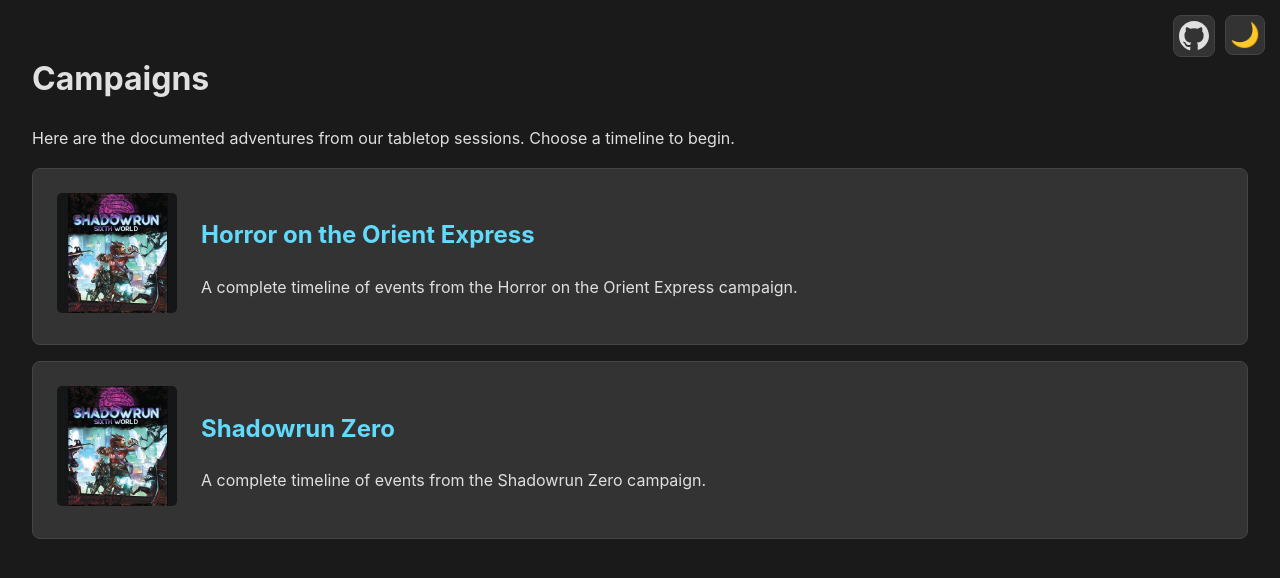
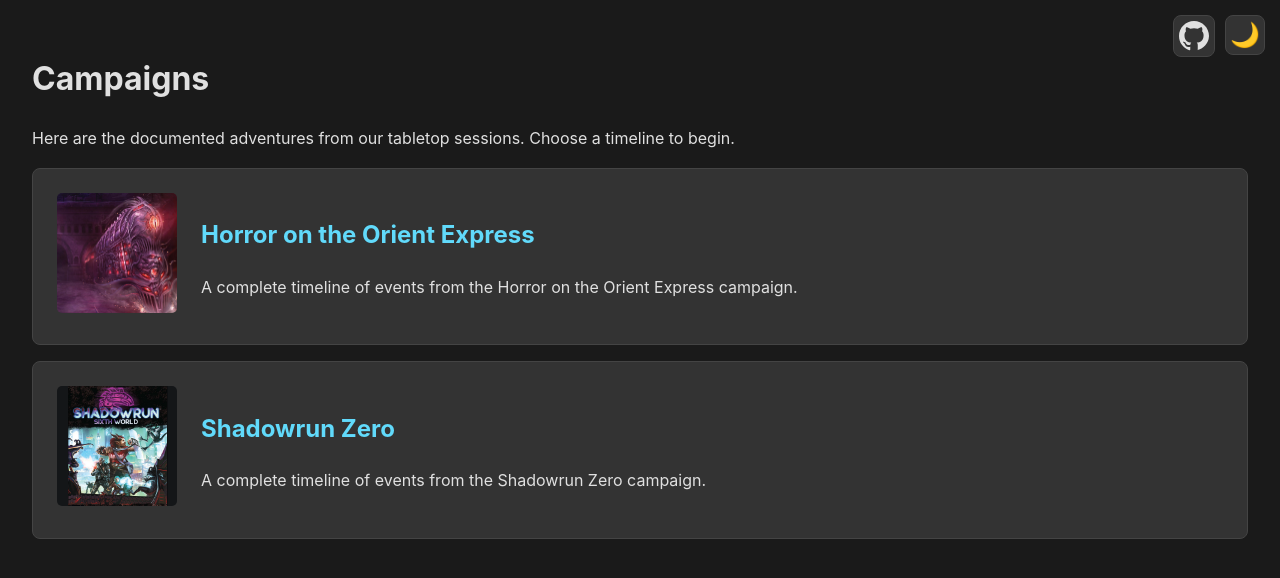
Before and after one commit to TabletopAdventures/tabletopadventures.github.io, a Jekyll site: the page built from index.md, in a window 1280 px wide. Shown: the top 578 px of the page. Built offline with Jekyll 4.4.1, drawn with Linux system fonts in a browser that asks for light colours.

Commit message:
Update _config.yml

```diff
--- a/_config.yml
+++ b/_config.yml
@@ -24,7 +24,7 @@
     output: true
     title: "Horror on the Orient Express"
     permalink: /:collection/:name/
-    icon: "/assets/images/shadowrun_zero/campaign_icon.png"
+    icon: "/assets/images/horror_on_the_orient_express/HotOE-Icon.webp"
 
 # Defaults for all pages and collections
 defaults:
```
